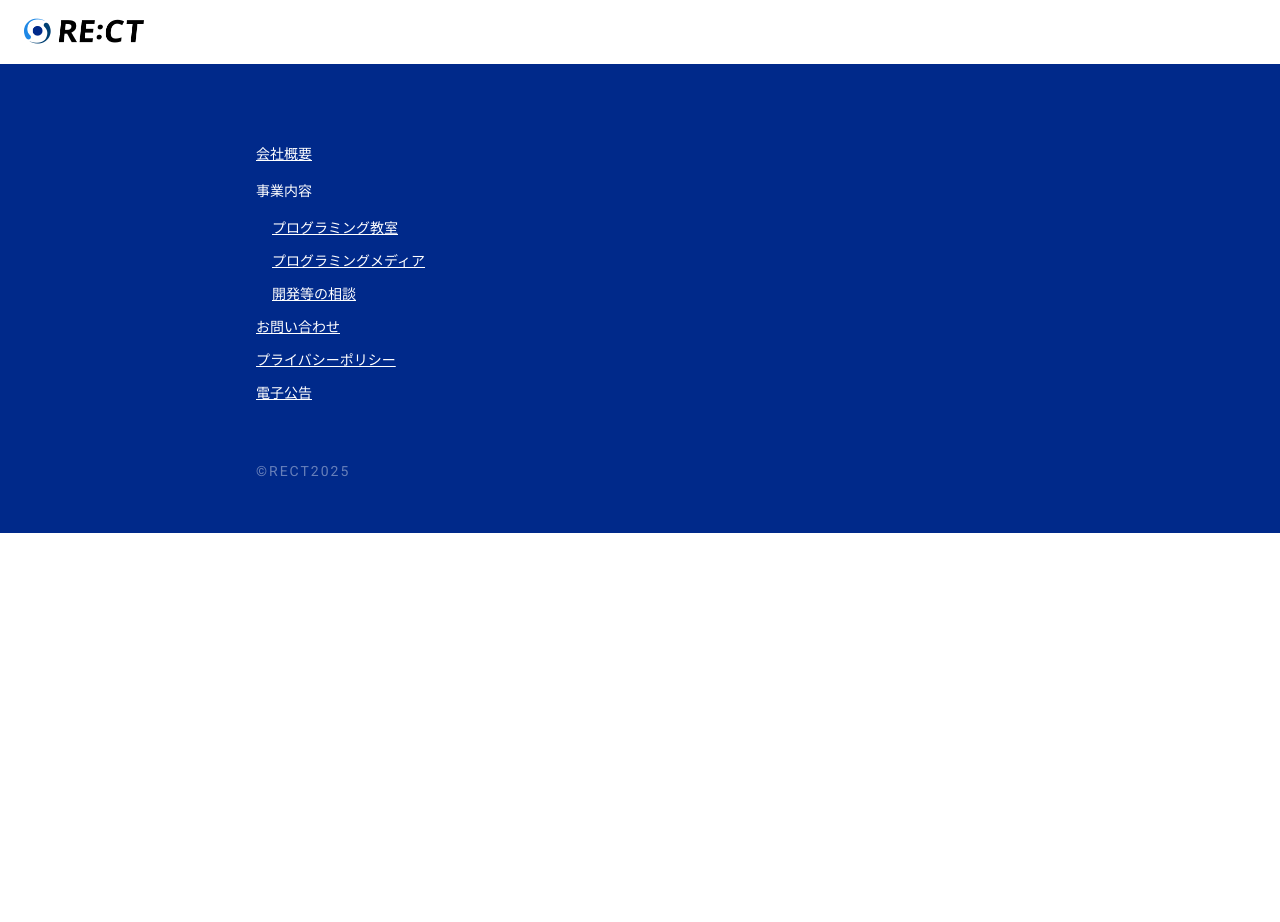
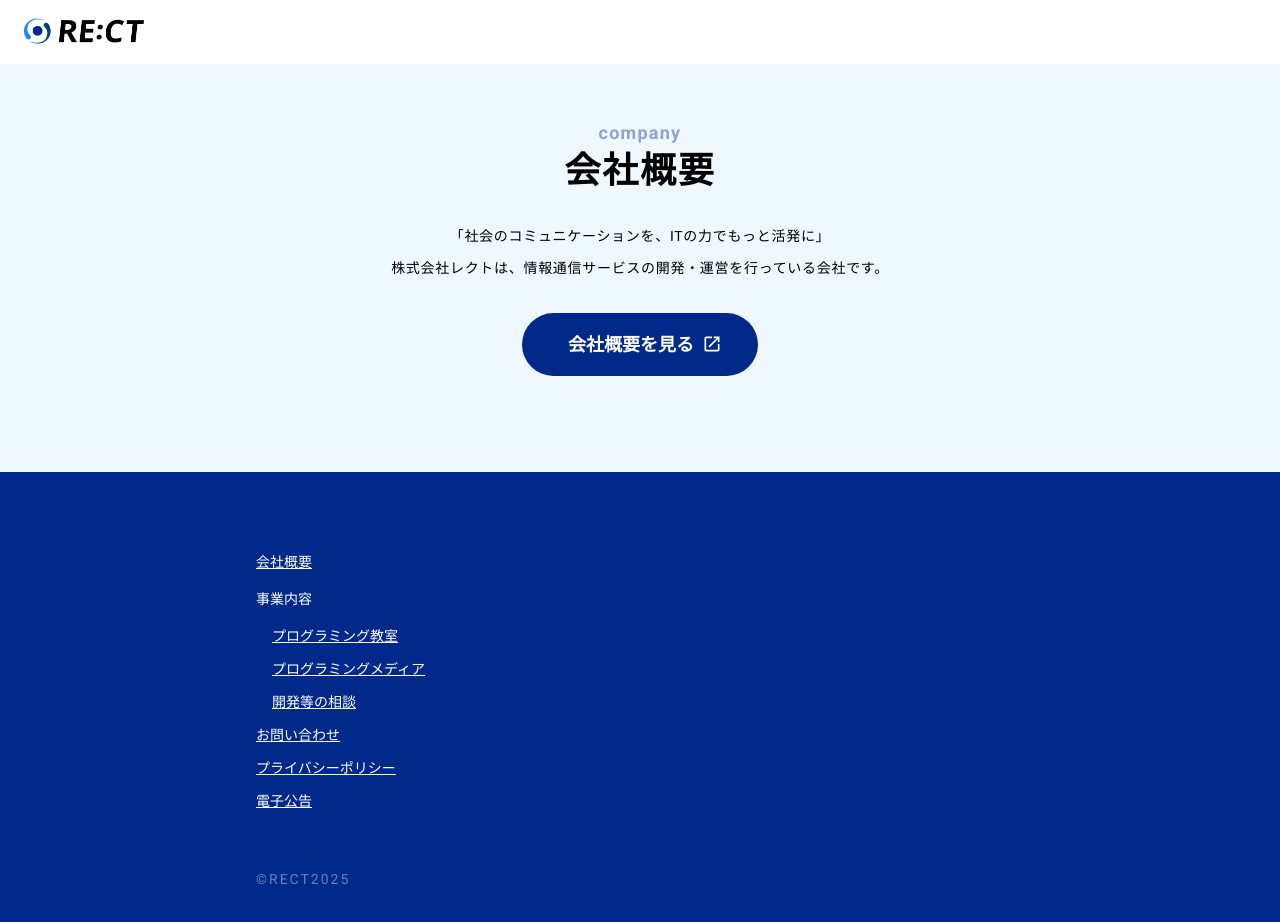
Before and after one commit to yutaroud/rect, a Next.js app: page /demand in a window 1280 px wide. Shown: the top 922 px of the page. Before the commit the page ends 800 px from the top, so only its background shows below. Built offline with nearby package versions, Linux system fonts and the light colour scheme.

Commit message:
会社概要

```diff
--- a/src/app/demand/Company.tsx
+++ b/src/app/demand/Company.tsx
@@ -1,7 +1,54 @@
+
+import Heading2 from './components/Heading2'
+import CustomButton from './components/Button'
+import { Box,Typography } from '@mui/material';
+
+
+const sxStyles = {
+  text: {
+    fontSize: '14px',
+    letterSpacing: '0.05em',
+    lineHeight: '1.7',
+    textAlign: 'center',
+    mt: 4,
+    '& + &': {
+      mt: 1,
+    },
+  }
+}
 
 const Company = () => {
   return (
-    <p></p>
+    <Box
+      sx={{
+        display: 'flex',
+        alignItems: 'center',
+        pt: 7,
+        pb: 12,
+        backgroundColor: '#EFF7FF'
+      }}
+    >
+      <Box
+        sx={{
+          maxWidth: '900px',
+          width: '100%',
+          mx: 'auto',
+        }}
+      >
+        <Heading2 subText="company" mainText="会社概要"/>
+        <Typography sx={sxStyles.text}>「社会のコミュニケーションを、ITの力でもっと活発に」</Typography>
+        <Typography sx={sxStyles.text}>株式会社レクトは、情報通信サービスの開発・運営を行っている会社です。</Typography>
+        <Box mt={4} textAlign={'center'}>
+          <CustomButton
+            label="会社概要を見る"
+            variant="primary"
+            showFreeLabel={false}
+            icon="new-tab"
+            href="/"
+          />
+        </Box>
+      </Box>
+    </Box>
   )
 }
 export default Company;
--- a/src/app/demand/page.tsx
+++ b/src/app/demand/page.tsx
@@ -10,7 +10,7 @@ import Company from './Company';
 
 const Demand = () => {
   return (
-    <main>
+    <main style={{ color: '#000'}}>
       <KeyVisual />
       <Service />
       <Case />
```
